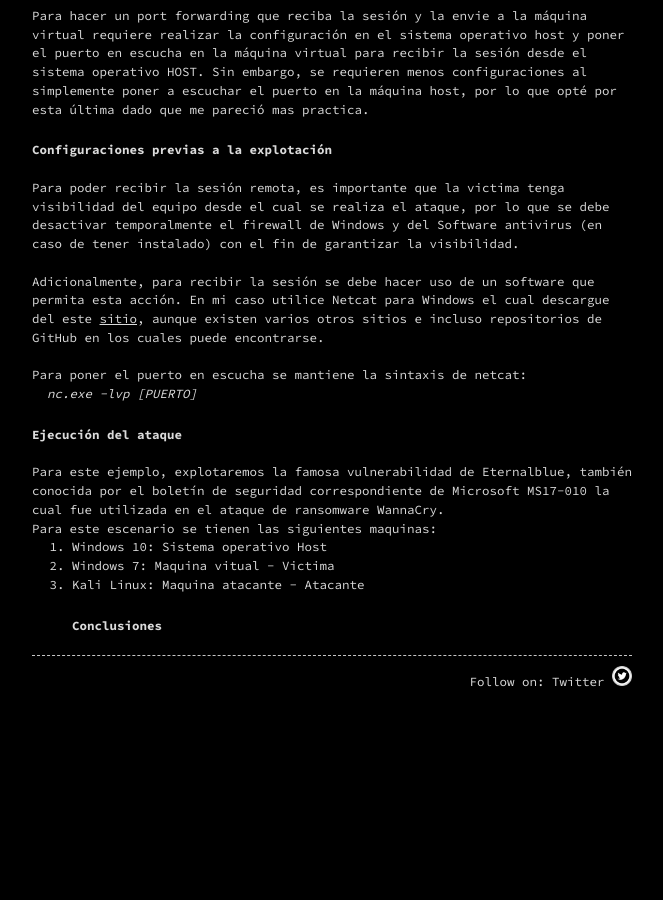
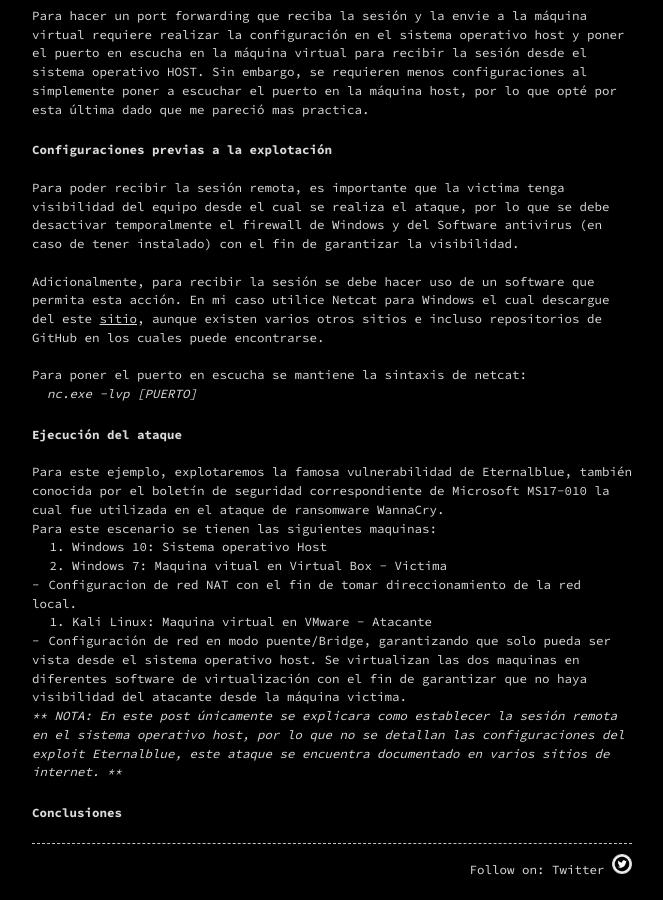
Before and after one commit to d4rk-wing/d4rkwz.github.io, a Jekyll site: the page built from _posts/2020-04-15-Rever-shell-en-maquina-virtual.markdown, in a window 1280 px wide and 900 px high, scrolled down 1107 px. Shown: the whole window, without its empty margins (308-971 px from the left). Built offline with Jekyll 4.4.1, drawn with Linux system fonts in a browser that asks for light colours; before the commit the page ends 1819 px from its top, so only the background shows below that.

Commit message:
post reverse shell

```diff
--- a/_posts/2020-04-15-Rever-shell-en-maquina-virtual.markdown
+++ b/_posts/2020-04-15-Rever-shell-en-maquina-virtual.markdown
@@ -29,6 +29,11 @@ categories: Hacking
 <br />Para este ejemplo, explotaremos la famosa vulnerabilidad de Eternalblue, también conocida por el boletín de seguridad correspondiente de Microsoft MS17-010 la cual fue utilizada en el ataque de ransomware WannaCry.
 Para este escenario se tienen las siguientes maquinas:
 1. Windows 10: Sistema operativo Host
-2. Windows 7: Maquina vitual - Victima
-3. Kali Linux: Maquina atacante - Atacante
+2. Windows 7: Maquina vitual en Virtual Box - Victima
+	* Configuracion de red NAT con el fin de tomar direccionamiento de la red local.
+3. Kali Linux: Maquina virtual en VMware - Atacante
+	* Configuración de red en modo puente/Bridge, garantizando que solo pueda ser vista desde el sistema operativo host.
+Se virtualizan las dos maquinas en diferentes software de virtualización con el fin de garantizar que no haya visibilidad del atacante desde la máquina victima.
+<br />
+*** NOTA: En este post únicamente se explicara como establecer la sesión remota en el sistema operativo host, por lo que no se detallan las configuraciones del exploit Eternalblue, este ataque se encuentra documentado en varios sitios de internet. ***
 ### Conclusiones
```
